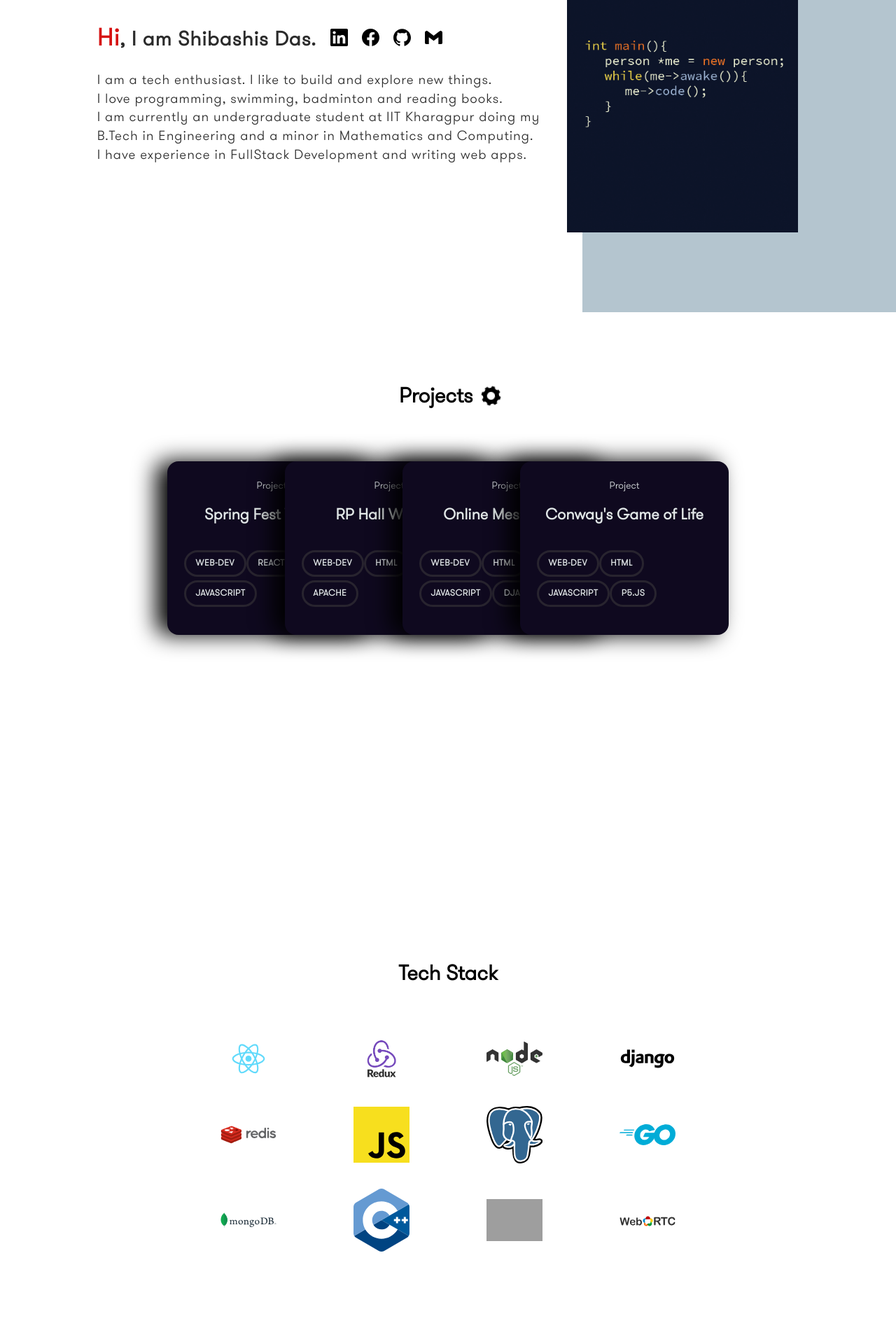
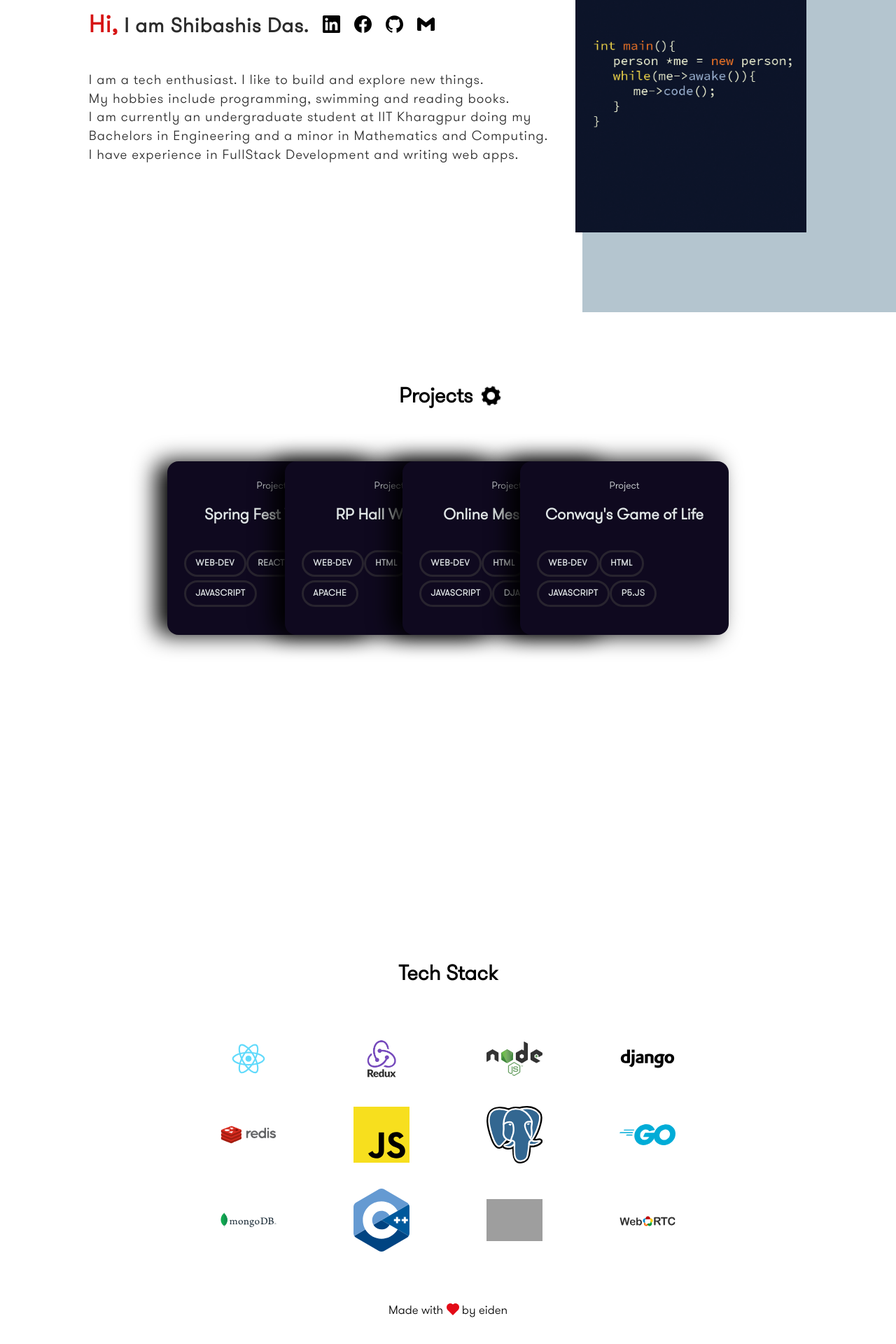
Before and after one commit to Eiden0/Personal-Website, a React (Create React App) app: page / in a window 1280 px wide. Shown: the part 274-2194 px from the top of the page at 70% size. Before the commit the page ends 2094 px from the top, so only its background shows below. Built offline with nearby package versions, Linux system fonts and the light colour scheme; grey boxes are pictures that could not be loaded; a web font is replaced by a local one.

Commit message:
added tech stack and made changes to projects

```diff
--- a/src/App.js
+++ b/src/App.js
@@ -3,6 +3,7 @@ import Intro from "./pages/Home/intro";
 import ProjectView from './pages/project/projects';
 import ContactView from './pages/contact/contact';
 import TechView from './pages/Tech/tech';
+import Footer from './pages/footer/footer';
 
 function App() {
   return (
@@ -16,6 +17,7 @@ function App() {
         <ProjectView/>
         {/* <ContactView/> */}
         <TechView/>
+        <Footer/>
     </div>
   );
 }
--- a/src/components/assests/svg/import_svg.js
+++ b/src/components/assests/svg/import_svg.js
@@ -21,6 +21,11 @@ export const svg = [
     },
 ];
 
+export const love = {
+  icon : 'love',
+  src : require('./love.svg')
+}
+
 export const setting_svg = {
   icon : 'settings',
   src : require('./settings.svg')
--- a/src/pages/Home/intro.jsx
+++ b/src/pages/Home/intro.jsx
@@ -17,8 +17,8 @@ function Intro() {
           <article>
             <div>
               <h2 style={{ display: "inline-block" }}>
-                <span style={{ color: "#D61313", fontSize: "1.2em" }}>Hi
-                </span>, I am Shibashis Das.
+                <span className={styles.hi} style={{ color: "#D61313", fontSize: "1.2em" }}>Hi,
+                </span> I am Shibashis Das.
               </h2>
               <div className={styles.icons_block}>
                 {svg.map(function (item) {
@@ -28,11 +28,13 @@ function Intro() {
                 })}
               </div>
             </div>
+            <p>
             I am a tech enthusiast. I like to build and explore new things.<br />
-            I love programming, swimming, badminton and reading books.<br />
+            My hobbies include programming, swimming and reading books.<br />
             I am currently an undergraduate student at IIT Kharagpur doing my <br />
-            B.Tech in Engineering and a minor in Mathematics and Computing.<br />
+            Bachelors in Engineering and a minor in Mathematics and Computing.<br />
             I have experience in FullStack Development and writing web apps.<br />
+            </p>
           </article>
         </section>
         <div className={styles.image_block}>
--- a/src/pages/Home/intro.module.css
+++ b/src/pages/Home/intro.module.css
@@ -21,7 +21,7 @@
     letter-spacing: 1px;
     order: 1;
     display: inline-block;
-    margin: 1em;
+    padding: 1em;
     line-height: 1.4;
     color: #2b2b2b;
 }
@@ -64,3 +64,16 @@
   transform: translate(0, -5px);
 
 }
+
+@media only screen and (max-width: 800px) {
+  .main_block{
+    font-size: 15px;
+  }
+  .icons_block img{
+    width: 20px;
+  }
+  .hi{
+    width: 100vw;
+    display: block;
+  }
+}
--- a/src/pages/Tech/tech.module.css
+++ b/src/pages/Tech/tech.module.css
@@ -40,3 +40,15 @@
   text-align: center;
 
 }
+
+@media only screen and (max-width: 800px) {
+  .container{
+    grid-template-columns: repeat(2, auto);
+  }
+  .item{
+    width: 70px;
+  }
+  .heading{
+    margin: 1em 1em 2em 1em;
+  }
+}
--- /dev/null
+++ b/src/pages/footer/footer.jsx
@@ -0,0 +1,13 @@
+import React from 'react';
+import styles from "./footer.module.css";
+import {love} from '../../components/assests/svg/import_svg'
+
+function Footer(){
+  return(
+    <div className = {styles.container}>
+      Made with <img src = {love.src.default} alt = 'A love symbol' className = {styles.pic}/> by eiden
+    </div>
+  )
+}
+
+export default Footer;
--- /dev/null
+++ b/src/pages/footer/footer.module.css
@@ -0,0 +1,20 @@
+@font-face {
+  font-family: myFirstFont;
+  src: url(../../components/assests/GT-Walsheim-Pro-Light.ttf);
+}
+
+.container{
+  font-family: myFirstFont;
+  font-size: 17px;
+  margin: auto;
+  font-weight: 500;
+  text-align: center;
+  padding: 3% 5%;
+}
+
+.pic{
+  position: relative;
+  top: 2px;
+  width : 18px;
+  height: auto;
+}
```
Also changed, not shown: src/components/assests/svg/love.svg (added).
